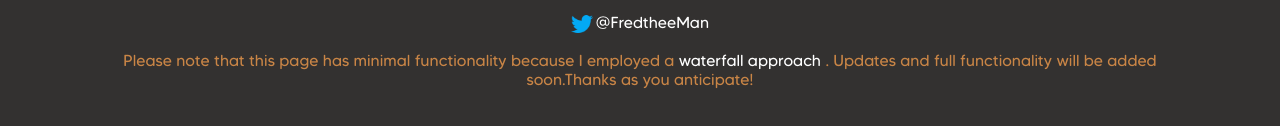
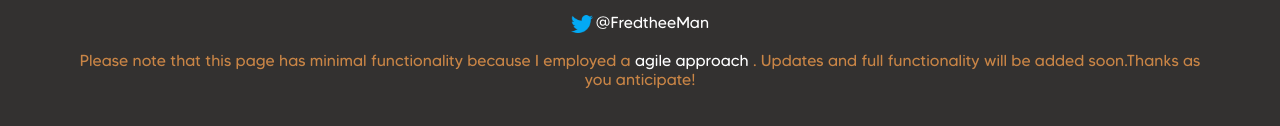
Before and after one commit to Meleyotan/port, a plain HTML site: page index.html in a window 1280 px wide. Shown: the part 3174-3300 px from the top of the page. Drawn offline with Linux system fonts and the light colour scheme.

Commit message:
Update index.html

```diff
--- a/index.html
+++ b/index.html
@@ -4,7 +4,7 @@
 <head>
     <meta charset="utf-8">
     <meta http-equiv="X-UA-Compatible" content="IE=Edge">
-    <meta http-equiv="refresh" content="100">
+    <!--<meta http-equiv="refresh" content="100">-->
     <meta name="keywords" content="Portfolio, Meleyotan Oyeleke">
     <meta name="descriptions" content="Meleyotan Oyeleke - Official Full Stack Web Developer Portfolio">
     <meta name="viewport" content="width=device-width,initial-scale=1">
@@ -157,7 +157,7 @@
                     <p><a href="https://twitter.com/FredtheeMan"><img src="img/twitter.png"
                                 style="width: 2%; vertical-align: middle; margin-right: 2px;">@FredtheeMan</a></p>
                     <p id="note"> Please note that this page has minimal functionality because I employed a <a
-                            href="https://wikipedia.com/waterfall approach to web design"> waterfall approach </a>.
+                            href="https://wikipedia.com/agile approach to web design">agile approach </a>.
                         Updates and
                         full functionality will be added soon.Thanks as you anticipate!</p>
                 </div>
```
